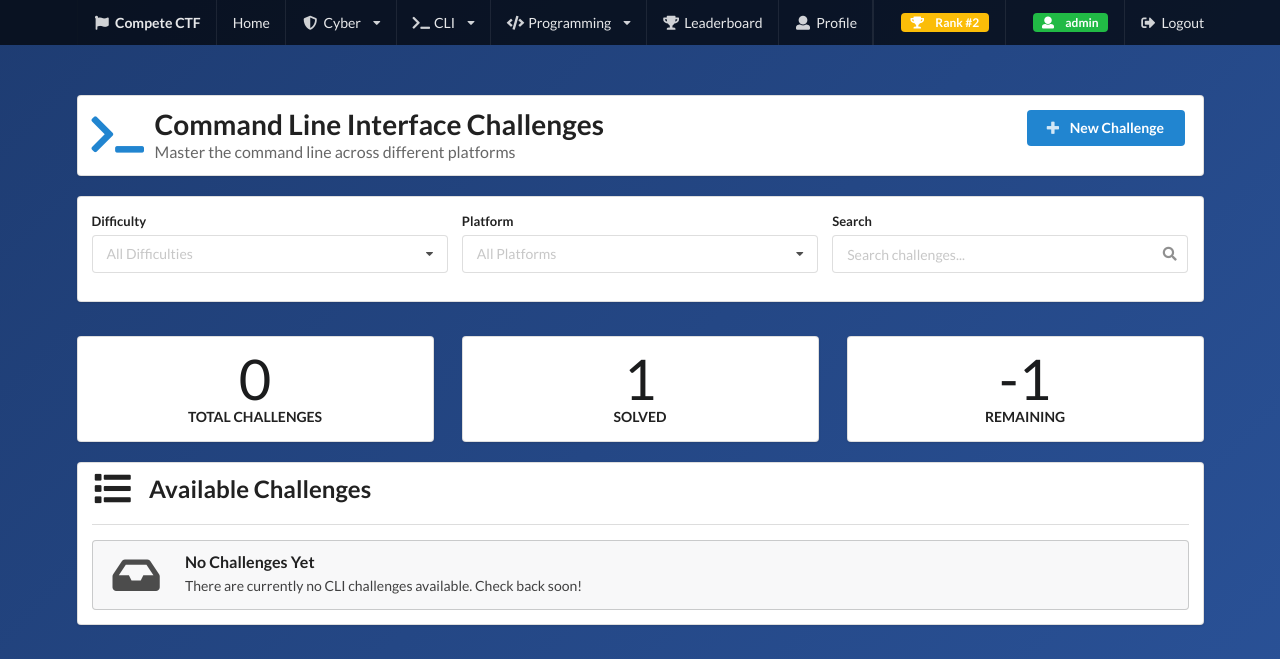
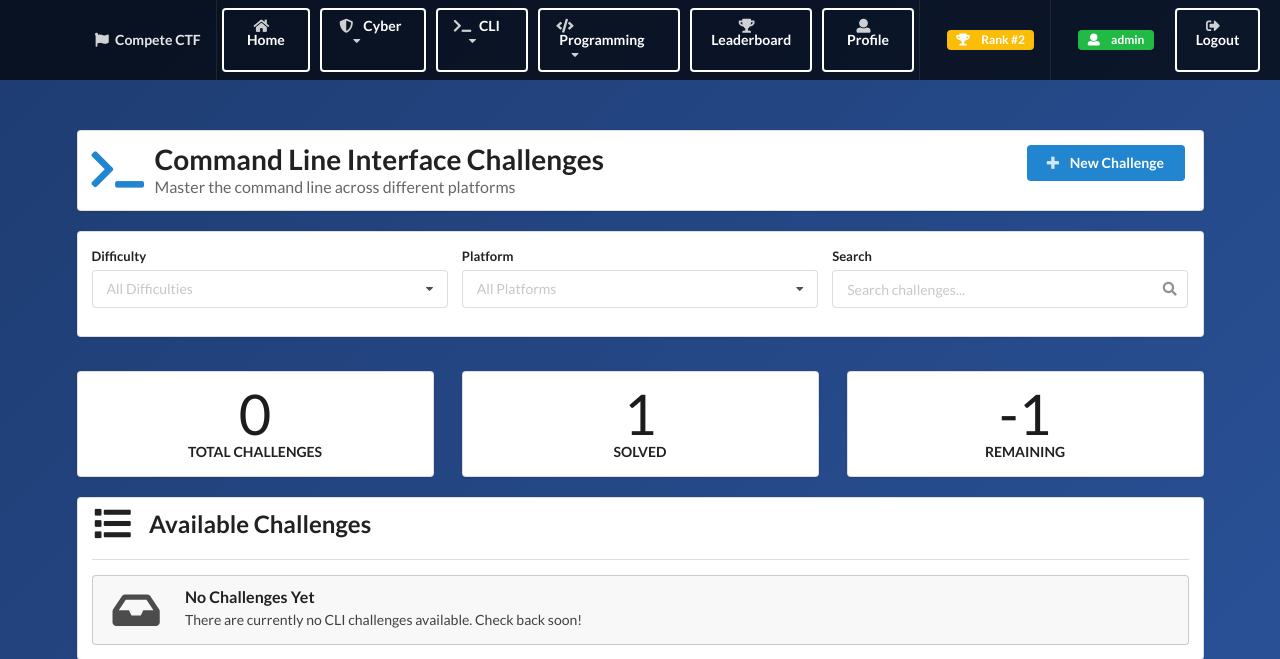
Before and after one commit to PaulWilkerson/Compete, a Django app: page /cli/challenges/ in a window 1280 px wide. Shown: the top 659 px of the page. Run offline with Django 5.2, Linux system fonts and the light colour scheme; a user stored in the database is signed in; data comes from the database, SQL or seed files in the repository; both versions use the stored data as it was after the commit; data that the repository does not hold is empty.

Commit message:
Convert navbar links to buttons and center content
- Replace menu items with Semantic UI inverted buttons
- Add centering to navbar container
- Use floating dropdown buttons for challenge categories
- Maintain consistent button styling across authenticated/unauthenticated states
- Keep labels for rank and username display

Co-authored-by: Paul-W-0 <37197219+Paul-W-0@users.noreply.github.com>

```diff
--- a/Compete/website/templates/base.html
+++ b/Compete/website/templates/base.html
@@ -57,15 +57,17 @@
 <body>
     <!-- Navigation -->
     <div class="ui inverted menu main-nav">
-        <div class="ui container">
+        <div class="ui container" style="justify-content: center;">
             <a href="{% url 'home' %}" class="header item">
                 <i class="flag icon"></i>
                 Compete CTF
             </a>
-            <a href="{% url 'home' %}" class="item">Home</a>
+            <a href="{% url 'home' %}" class="ui inverted button" style="margin: 8px 5px;">
+                <i class="home icon"></i> Home
+            </a>
 
             <!-- Cyber Challenges Dropdown -->
-            <div class="ui dropdown item">
+            <div class="ui inverted floating dropdown button" style="margin: 8px 5px;">
                 <i class="shield alternate icon"></i> Cyber
                 <i class="dropdown icon"></i>
                 <div class="menu">
@@ -81,7 +83,7 @@
             </div>
 
             <!-- CLI Challenges Dropdown -->
-            <div class="ui dropdown item">
+            <div class="ui inverted floating dropdown button" style="margin: 8px 5px;">
                 <i class="terminal icon"></i> CLI
                 <i class="dropdown icon"></i>
                 <div class="menu">
@@ -97,7 +99,7 @@
             </div>
 
             <!-- Programming Challenges Dropdown -->
-            <div class="ui dropdown item">
+            <div class="ui inverted floating dropdown button" style="margin: 8px 5px;">
                 <i class="code icon"></i> Programming
                 <i class="dropdown icon"></i>
                 <div class="menu">
@@ -112,12 +114,12 @@
                 </div>
             </div>
 
-            <a href="{% url 'leaderboard' %}" class="item">
+            <a href="{% url 'leaderboard' %}" class="ui inverted button" style="margin: 8px 5px;">
                 <i class="trophy icon"></i> Leaderboard
             </a>
 
             {% if user.is_authenticated %}
-                <a href="{% url 'profile' %}" class="item">
+                <a href="{% url 'profile' %}" class="ui inverted button" style="margin: 8px 5px;">
                     <i class="user icon"></i> Profile
                 </a>
                 <div class="right menu">
@@ -133,16 +135,16 @@
                             <i class="user icon"></i> {{ user.username }}
                         </div>
                     </div>
-                    <a href="{% url 'logout' %}" class="item">
+                    <a href="{% url 'logout' %}" class="ui inverted button" style="margin: 8px 5px;">
                         <i class="sign out icon"></i> Logout
                     </a>
                 </div>
             {% else %}
                 <div class="right menu">
-                    <a href="{% url 'login' %}" class="item">
+                    <a href="{% url 'login' %}" class="ui inverted button" style="margin: 8px 5px;">
                         <i class="sign in icon"></i> Login
                     </a>
-                    <a href="{% url 'signup' %}" class="ui primary button" style="margin-left: 10px; margin-top: 5px;">
+                    <a href="{% url 'signup' %}" class="ui primary button" style="margin: 8px 5px;">
                         <i class="signup icon"></i> Sign Up
                     </a>
                 </div>
```
Also changed, not shown: Compete/db.sqlite3.
